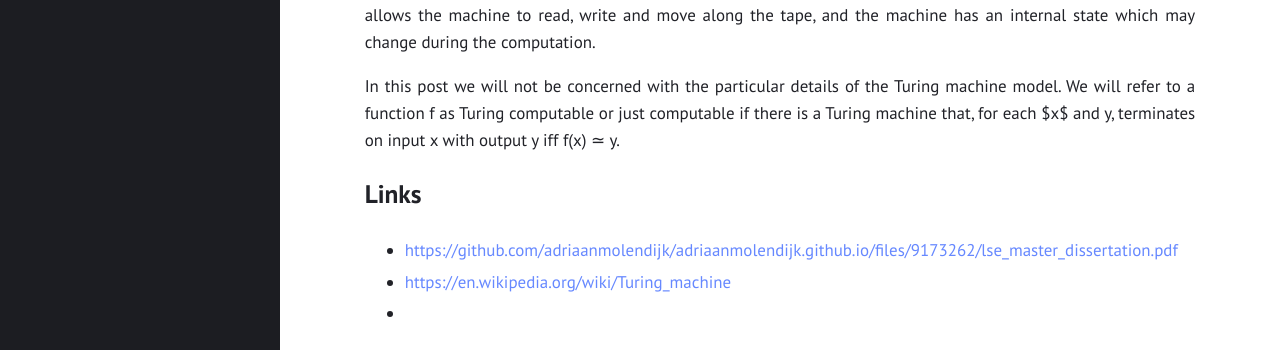
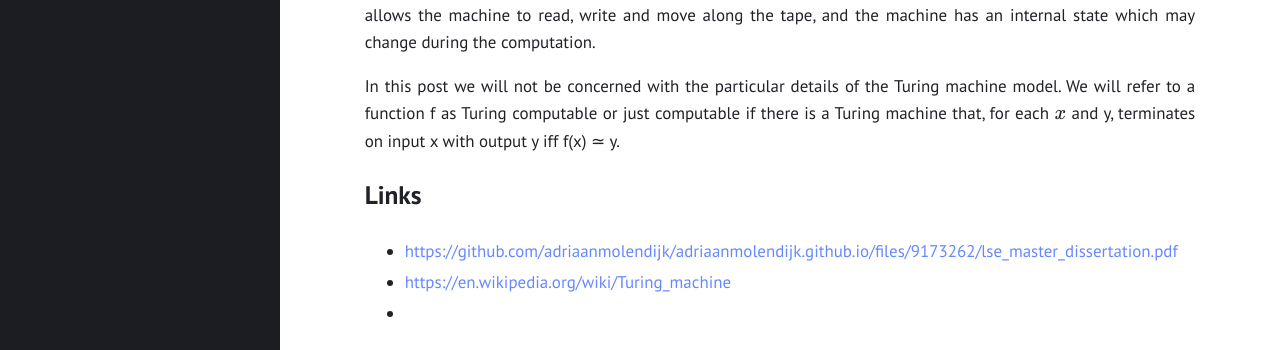
Before and after one commit to adriaanmolendijk/adriaanmolendijk.github.io, a Jekyll site: the page built from _posts/2022-07-23-computability-theory.md, in a window 1280 px wide and 1333 px high. Shown: the part 956-1306 px from the top of the window. Built offline with Jekyll 4.4.1, drawn with Linux system fonts in a browser that asks for light colours.

Commit message:
Experimenting with LaTeX

```diff
--- a/_posts/2022-07-23-computability-theory.md
+++ b/_posts/2022-07-23-computability-theory.md
@@ -30,7 +30,7 @@ In this section I'll try to engage in a challenge and try to explain the concept
 
 The Turing machine, due to Alan Turing, is a machine which has a paper tape of infinite length. The paper tape is split up into discrete cells, each cell containing a symbol from a fixed alphabet. The machine has a head which allows the machine to read, write and move along the tape, and the machine has an internal state which may change during the computation.
 
-In this post we will not be concerned with the particular details of the Turing machine model. We will refer to a function f as Turing computable or just computable if there is a Turing machine that, for each $x$ and y, terminates on input x with output y iff f(x) ≃ y.
+In this post we will not be concerned with the particular details of the Turing machine model. We will refer to a function f as Turing computable or just computable if there is a Turing machine that, for each $$x$$ and y, terminates on input x with output y iff f(x) ≃ y.
 
 # Links
 - [https://github.com/adriaanmolendijk/adriaanmolendijk.github.io/files/9173262/lse_master_dissertation.pdf](https://github.com/adriaanmolendijk/adriaanmolendijk.github.io/files/9173262/lse_master_dissertation.pdf)
```
